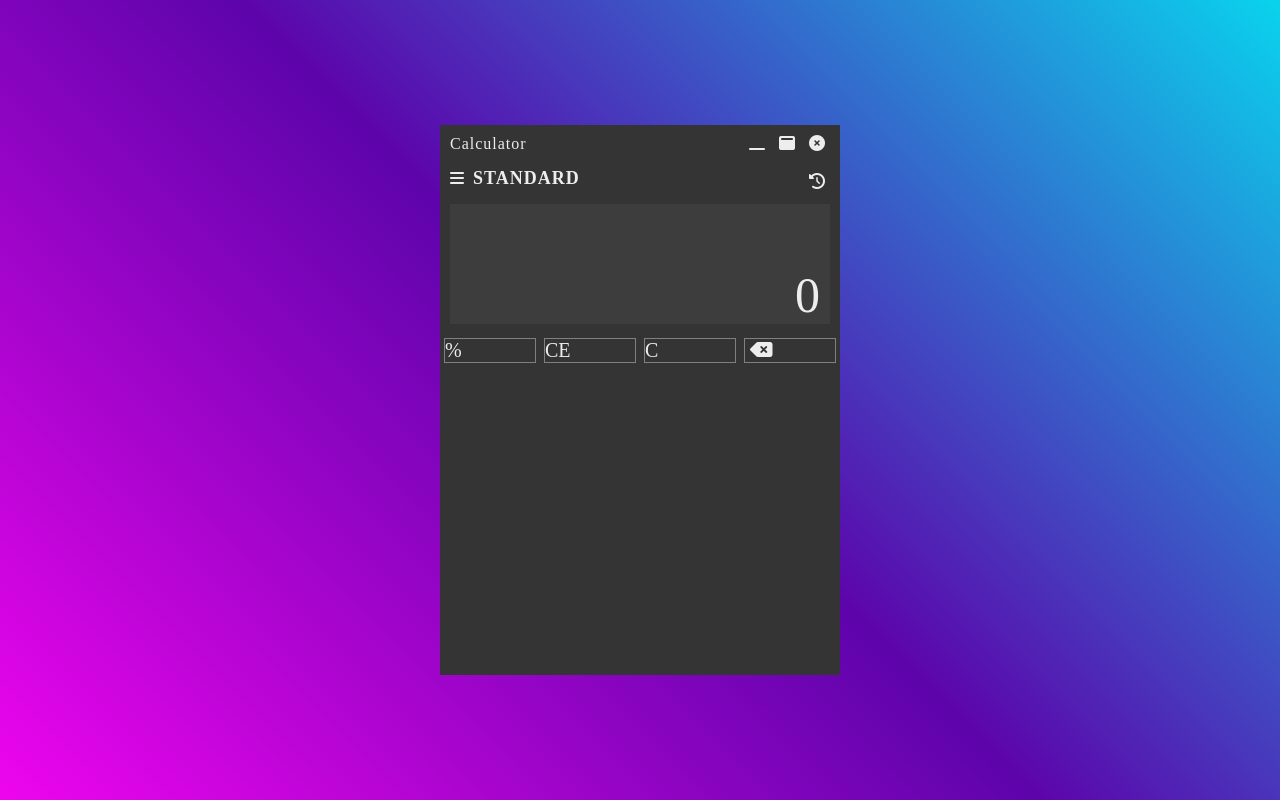
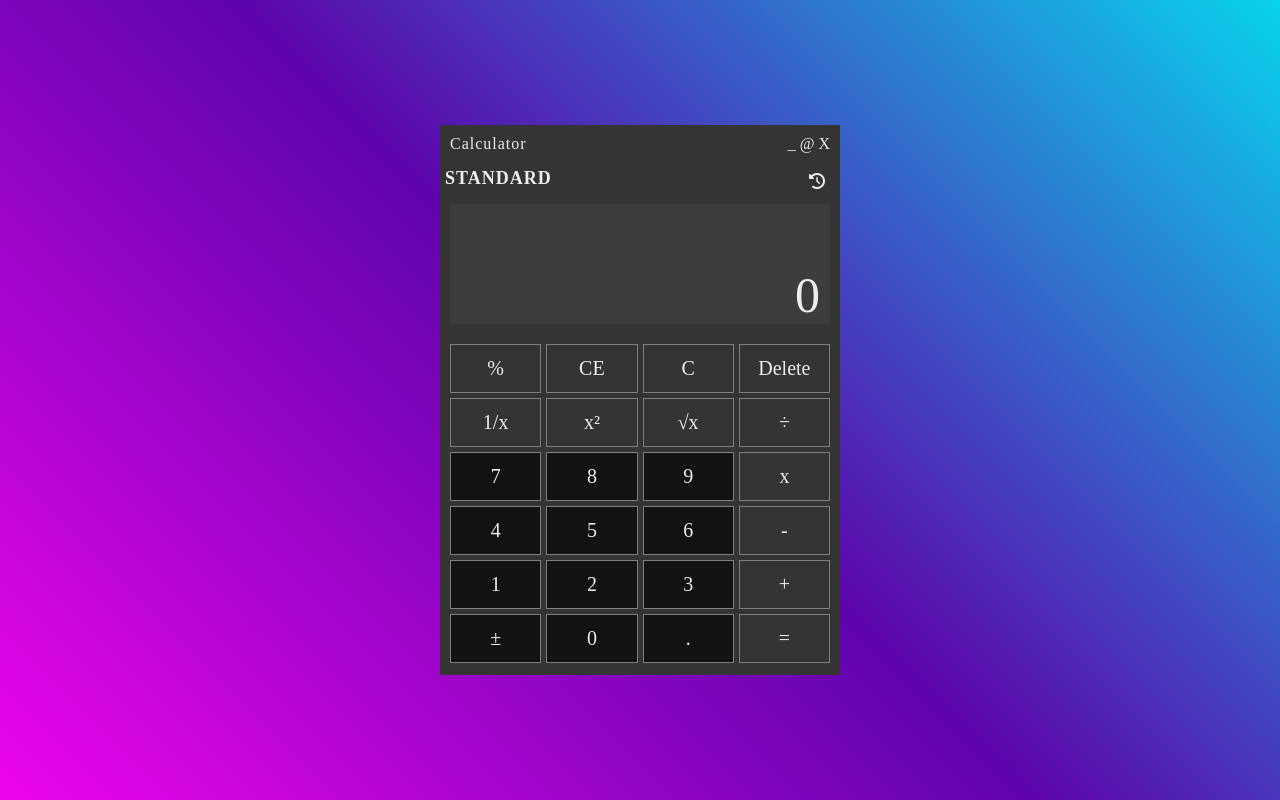
Before and after one commit to CodeforTech2/Calculator, a plain HTML site: page index.html in a window 1280 px wide. Drawn offline with Linux system fonts and the light colour scheme.

Commit message:
Finished GUI

```diff
--- a/calculator.css
+++ b/calculator.css
@@ -78,13 +78,22 @@ body {
 
 /*========  Buttons  =========*/
 #buttons {
+    padding: 10px;
     display: grid;
     grid-template-columns: repeat(4, 1fr);
-    grid-template-rows: auto;
+    /* grid-template-rows: repeat(6, 1fr); */
+    gap: 5px;
+    /* align-content: space-between; */
 }
 
 .btn {
+    height: 100%;
+    text-align: center;
     font-size: 20px;
     border: 1px solid gray;
-    margin: 4px;
+    padding: 12px;
 }
+
+.number {
+    background-color: rgb(18, 18, 18);
+}
--- a/index.html
+++ b/index.html
@@ -14,14 +14,13 @@
         <div id="calculator">
             <div id="top">
                 <div class="control-buttons">
-                    <i class="fa-sharp fa-solid fa-window-minimize"></i>
-                    <i class="fa-solid fa-window-maximize"></i>
-                    <i class="fa-solid fa-circle-xmark"></i>
+                    <span class="exit">_</span>
+                    <span class="exit">@</span>
+                    <span class="exit">X</span>
                 </div>
                 <p>Calculator</p>
             </div>
             <div class="display-top">
-                <i class="fa-solid fa-bars"></i>
                 <p class="display-text">Standard</p>
                 <i class="fa-solid fa-clock-rotate-left history"></i>
             </div>
@@ -32,8 +31,32 @@
                 <span class="btn">%</span>
                 <span class="btn">CE</span>
                 <span class="btn">C</span>
-                <span class="btn"><i class="fa-solid fa-delete-left"></i></span>
+                <span class="btn">Delete</span>
 
+                <span class="btn">1/x</span>
+                <span class="btn">x<span>&#178;</span></span>
+                <span class="btn"><span>&#8730;</span>x</span>
+                <span class="btn"><span>&#247;</span></span>
+
+                <span class="btn number">7</span>
+                <span class="btn number">8</span>
+                <span class="btn number">9</span>
+                <span class="btn">x</span>
+
+                <span class="btn number">4</span>
+                <span class="btn number">5</span>
+                <span class="btn number">6</span>
+                <span class="btn">-</span>
+
+                <span class="btn number">1</span>
+                <span class="btn number">2</span>
+                <span class="btn number">3</span>
+                <span class="btn">+</span>
+
+                <span class="btn number"><span>&#177;</span></span>
+                <span class="btn number">0</span>
+                <span class="btn number">.</span>
+                <span class="btn equal">=</span>
             </div>
         </div>
 
```
